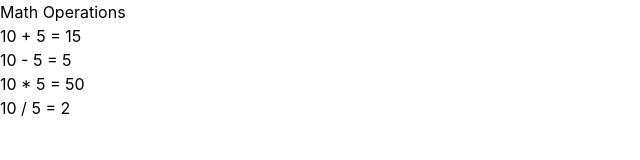
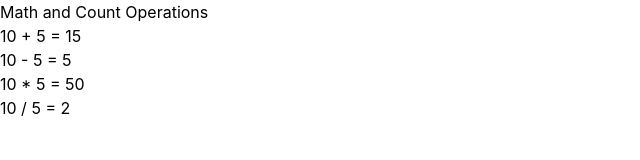
Before and after one commit to mohame-d2002/ReactTest, a React (Vite) app: page / in a window 1280 px wide. Shown: the top 160 px of the page, without its empty margins (0-640 px from the left). Built offline with nearby package versions, Linux system fonts and the light colour scheme.

Commit message:
chnage to count

```diff
--- a/src/assets/homepage.jsx
+++ b/src/assets/homepage.jsx
@@ -4,7 +4,7 @@ export function Calculation() {
 
   return (
     <div className="calculation">
-      <h2>Math Operations</h2>
+      <h2>Math and Count Operations</h2>
       <div data-testid="addition">{num1} + {num2} = {num1 + num2}</div>
       <div data-testid="subtraction">{num1} - {num2} = {num1 - num2}</div>
       <div data-testid="multiplication">{num1} * {num2} = {num1 * num2}</div>
```
